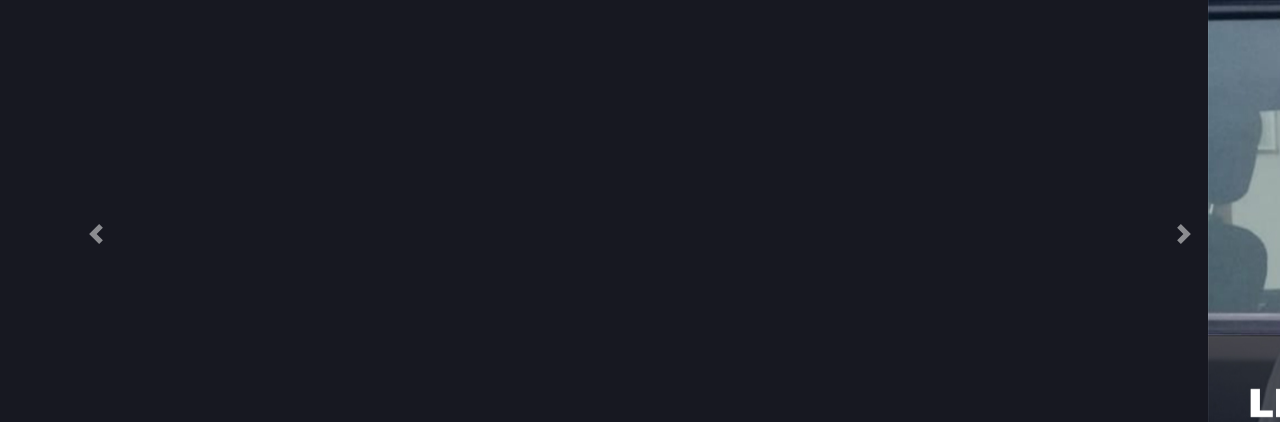
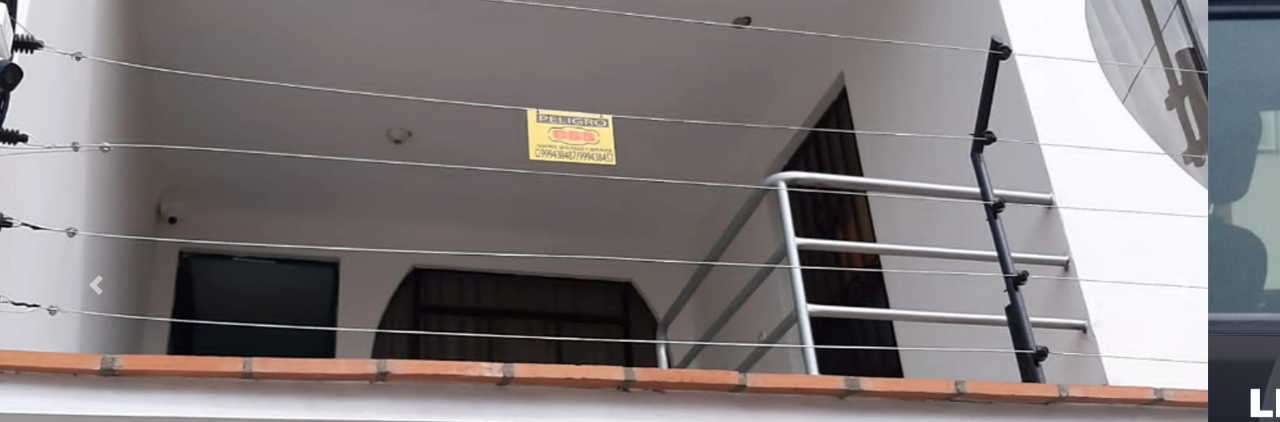
Before and after one commit to GerardoQ-prog/ControlSeguridadyServicios, a plain HTML site: page index.html in a window 1280 px wide. Shown: the part 122-544 px from the top of the page. Drawn offline with nearby package versions, Linux system fonts and the light colour scheme; files whose address does not match are found by name.

Commit message:
Update index.html

```diff
--- a/index.html
+++ b/index.html
@@ -52,7 +52,7 @@
   <div id="carouselExampleInterval" class="carousel slide" data-ride="carousel">
     <div class="carousel-inner">
       <div class="carousel-item active" data-interval="7000">
-        <img src="./img/Slide1.jpg" class="d-block w-100" alt="slider1">
+        <img src="./img/Slide1.webp" class="d-block w-100" alt="slider1">
       </div>
       <div class="carousel-item" data-interval="2000">
         <img src="./img/Slider4.jpg" class="d-block w-100" alt="slider2">
```
